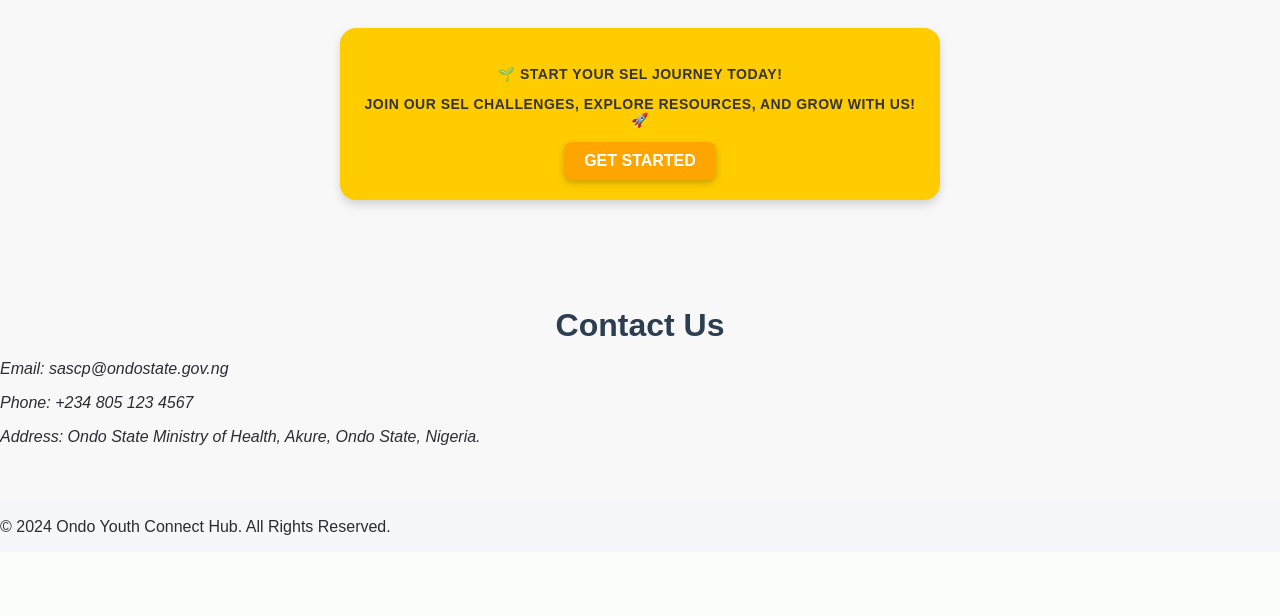
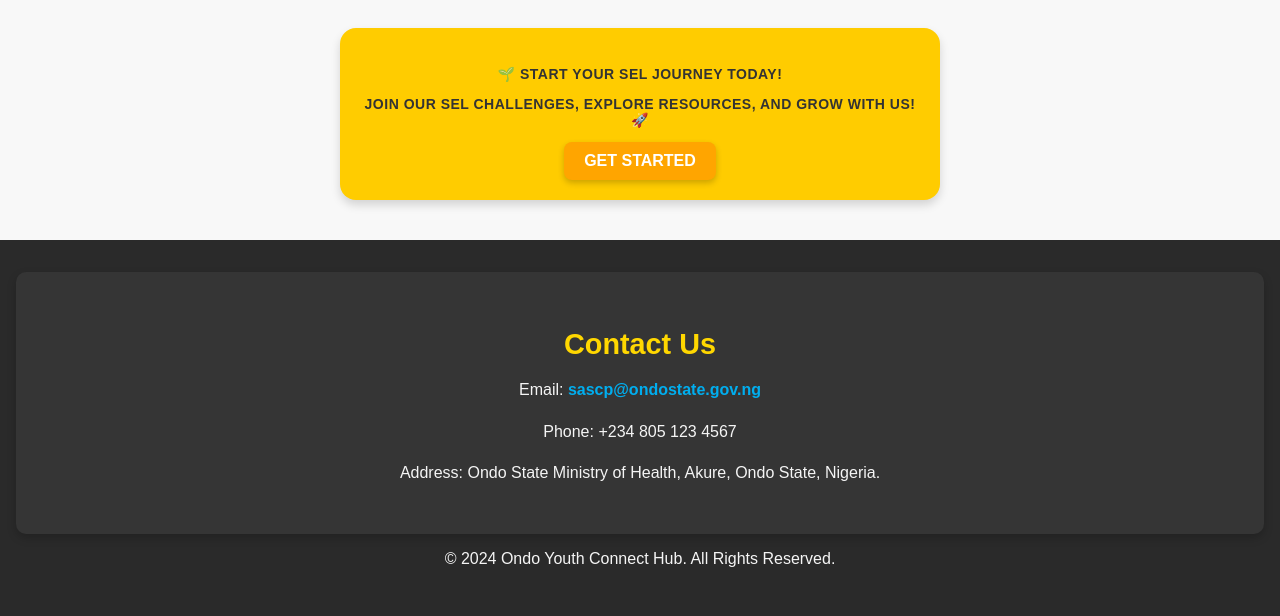
Before and after one commit to Pianoshed/VAYA, a Flask app: page / in a window 1280 px wide. Shown: the part 1979-2595 px from the top of the page. Before the commit the page ends 2514 px from the top, so only its background shows below. Run offline with Flask 3, Linux system fonts and the light colour scheme.

Commit message:
commit 1

```diff
--- a/templates/index.html
+++ b/templates/index.html
@@ -337,6 +337,7 @@ button:active {
                             cursor: pointer;
                             border: none;
                             transition: background 0.3s, transform 0.3s;
+                            z-index: 9; /* Higher than other sections */
                         }
 
                         .chat-btn:hover {
@@ -394,15 +395,7 @@ button:active {
                             cursor: pointer;
                             color: white;
                         }
-footer .card {
-    background: transparent;
-    box-shadow: none;
-}
 
-footer .feature-list li {
-    background: transparent;
-    box-shadow: none;
-}
   /* General Section Styling */
 section {
      padding: 40px 0px;
@@ -584,6 +577,73 @@ h3, h4 {
     background-color: #0056b3;
   }
 
+                        footer {
+    background-color: #2A2A2A; /* Resene color (Dark Gray) */
+    color: #F5F5F5; /* Light Gray for contrast */
+    padding: 2rem 1rem;
+    text-align: center;
+    font-family: 'Arial', sans-serif;
+    position: relative; /* Ensures it stays independent */
+    z-index: 8; /* Higher than other sections */
+}
+
+.footer-container {
+    max-width: 100%;
+    padding: 2rem;
+    background: rgba(255, 255, 255, 0.05); /* Subtle transparency effect */
+    border-radius: 10px;
+    box-shadow: 0px 4px 10px rgba(0, 0, 0, 0.2);
+}
+
+footer h2 {
+    color: #FFD700; /* Resene-inspired gold accent */
+    font-size: 1.8rem;
+    margin-bottom: 1rem;
+}
+
+footer address {
+    font-style: normal;
+    font-size: 1rem;
+    line-height: 1.6;
+}
+
+footer a {
+    color: #00AEEF; /* Resene blue accent */
+    text-decoration: none;
+    font-weight: bold;
+}
+
+footer a:hover {
+    text-decoration: underline;
+    color: #0077B6; /* Slightly darker Resene blue */
+}
+
+footer p {
+    margin-top: 1rem;
+    font-size: 1rem;
+}
+
+/* Mobile Optimization */
+@media (max-width: 768px) {
+    .footer-container {
+        padding: 1.5rem;
+        border-radius: 5px;
+    }
+
+    footer h2 {
+        font-size: 1.5rem;
+    }
+
+    footer address {
+        font-size: 0.9rem;
+    }
+
+    footer p {
+        font-size: 0.8rem; /* Reduce font size for copyright text */
+    }
+}
+
+
                     </style>
                 </head>
                 <body>
@@ -738,9 +798,8 @@ h3, h4 {
   // Call checkCookieConsent on page load
   checkCookieConsent();
 </script>
-
 <footer>
-                        <section id="contact" class="container">
+    <section id="contact" class="footer-container">
         <h2>Contact Us</h2>
         <address>
             <p>Email: <a href="mailto:sascp@ondostate.gov.ng">sascp@ondostate.gov.ng</a></p>
```
Lines whose indentation alone changed are shown as unchanged.
